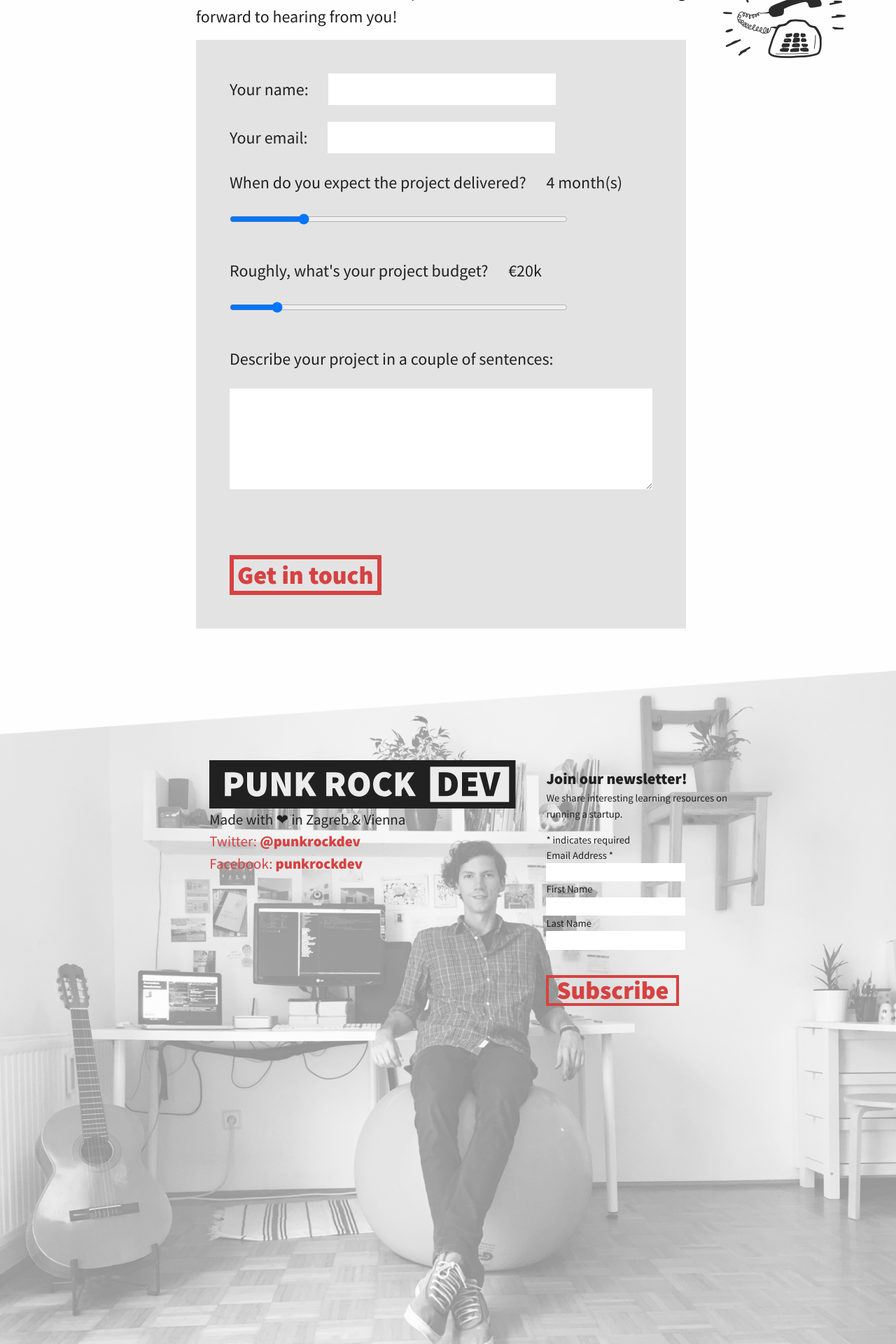
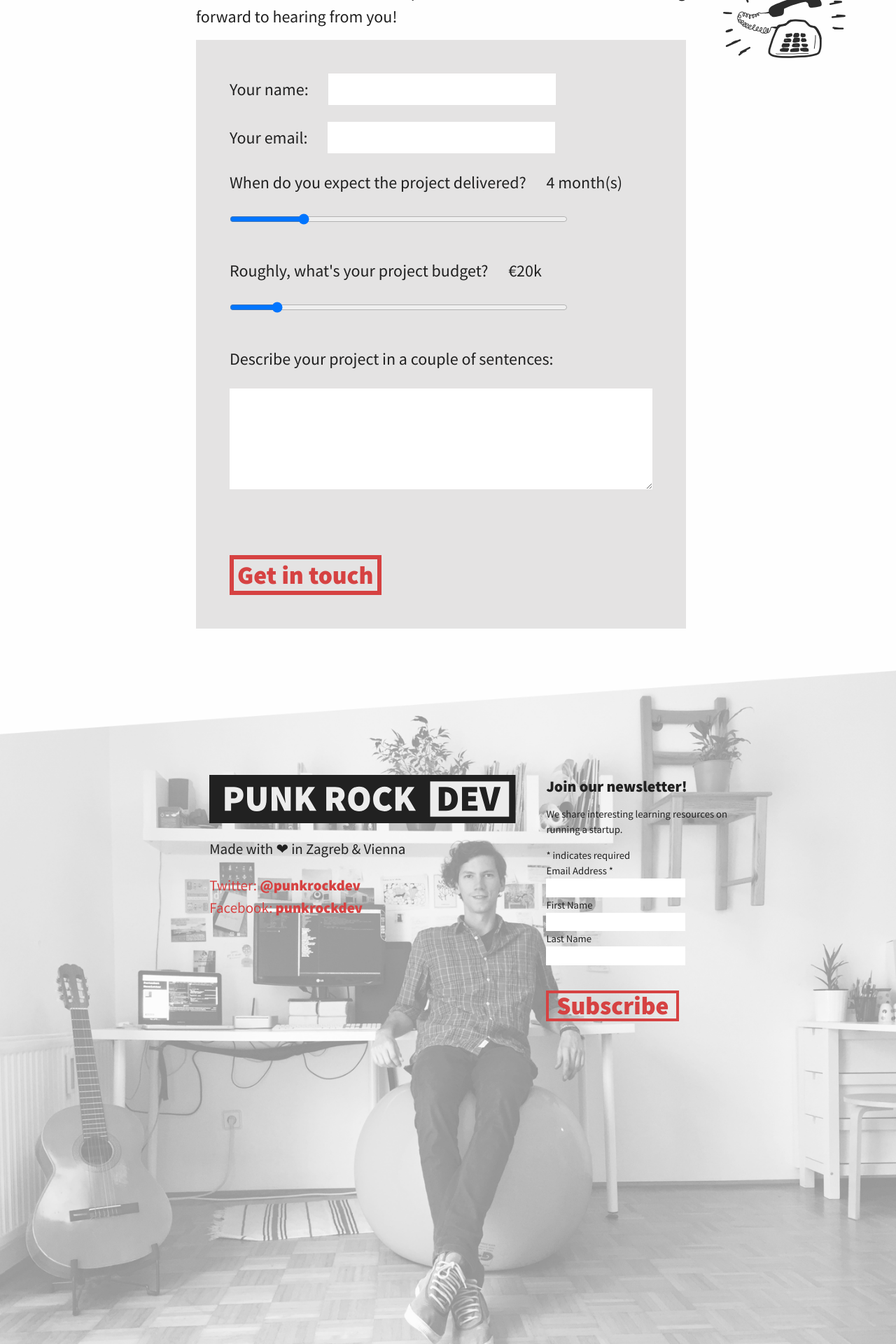
Before and after one commit to punkrockdev/punkrockdev.github.io, a Jekyll site: the page built from index.md, in a window 1280 px wide. Shown: the part 4433-6353 px from the top of the page at 70% size. Built offline with Jekyll 4.4.1, drawn with Linux system fonts in a browser that asks for light colours; comment, search, counter and statistics services are not loaded.

Commit message:
some margins on the footer

```diff
--- a/_sass/_form.scss
+++ b/_sass/_form.scss
@@ -57,7 +57,7 @@ form {
     font-size: 0.7em;
 
     #mc_embed_signup_scroll {
-        h2 { margin: 0 0; }
+        h2 { margin: 0.5em 0; }
     }
 
     p { text-align: left; }
--- a/_sass/_layout.scss
+++ b/_sass/_layout.scss
@@ -144,6 +144,7 @@
 }
 .contact-list,
 .social-media-list {
+    margin-top: 1em;
     list-style: none;
     margin-left: 0;
 }
@@ -155,6 +156,9 @@
     @include media-query($on-palm) {
         margin-left: 0;
         width: 60%;
+    }
+    img {
+        padding: 1em 0;
     }
 }
 
```
